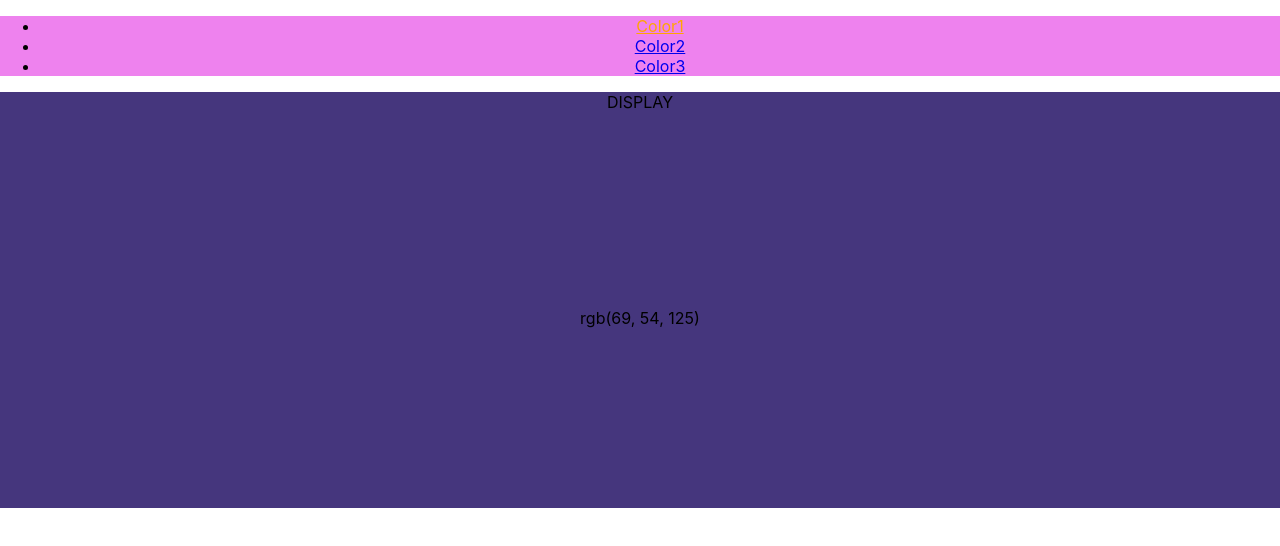
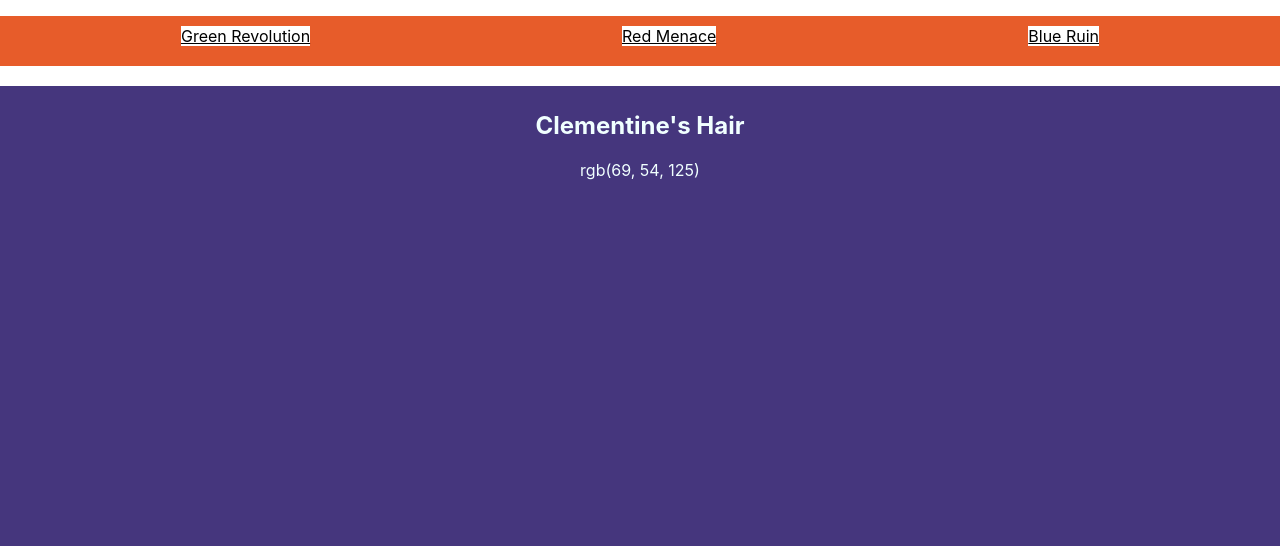
Before and after one commit to kenni-k-woodard/kennicolors, a React (Create React App) app: page /69/54/125 in a window 1280 px wide. Shown: the top 546 px of the page. Built offline with nearby package versions, Linux system fonts and the light colour scheme.

Commit message:
added css and chagned theme, i hope you like eternal sunshine of the spotless mind

```diff
--- a/src/App.css
+++ b/src/App.css
@@ -38,5 +38,7 @@
 }
 
 .active {
-  color: orange;
+  color: white;
+  background-color: black;
+  height: 40px;
 }
--- a/src/components/Display/Display.css
+++ b/src/components/Display/Display.css
@@ -1,3 +1,12 @@
+div {
+  height: 100vh;
+}
+
+h2 {
+  color: azure;
+  padding-top: 25px;
+}
+
 p {
-  height: 200px;
+  color: azure;
 }
--- a/src/components/Display/Display.js
+++ b/src/components/Display/Display.js
@@ -7,7 +7,7 @@ export default function Display() {
 
   return (
     <div style={{ backgroundColor: `rgb(${r}, ${g}, ${b})` }}>
-      <p>DISPLAY</p>
+      <h2>Clementine&apos;s Hair</h2>
       <p>
         rgb({r}, {g}, {b})
       </p>
--- a/src/components/Nav/Nav.css
+++ b/src/components/Nav/Nav.css
@@ -1,3 +1,26 @@
 nav {
-  background-color: violet;
+  background-color: rgb(231, 92, 42);
+  height: 50px;
 }
+
+ul {
+  display: flex;
+  justify-content: space-around;
+  align-items: center;
+  gap: 30px;
+  padding-left: 40px;
+  padding-right: 40px;
+  height: 40px;
+}
+
+li {
+  /* margin-top: 15px; */
+  list-style-type: none;
+  /* background-color: antiquewhite;
+  color: black; */
+}
+
+a {
+  color: black;
+  background-color: white;
+}
--- a/src/components/Nav/Nav.js
+++ b/src/components/Nav/Nav.js
@@ -8,13 +8,13 @@ export default function Nav() {
       <nav>
         <ul>
           <li>
-            <NavLink to="/69/54/125">Color1</NavLink>
+            <NavLink to="/10/53/33">Green Revolution</NavLink>
           </li>
           <li>
-            <NavLink to="/118/168/146">Color2</NavLink>
+            <NavLink to="/222/21/27">Red Menace</NavLink>
           </li>
           <li>
-            <NavLink to="/191/142/167">Color3</NavLink>
+            <NavLink to="/1/44/148">Blue Ruin</NavLink>
           </li>
         </ul>
       </nav>
```
